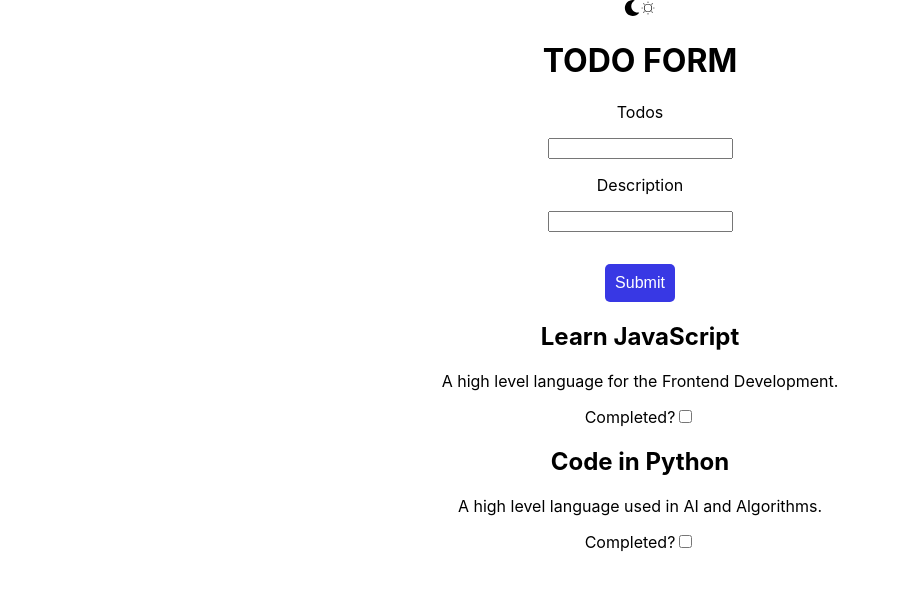
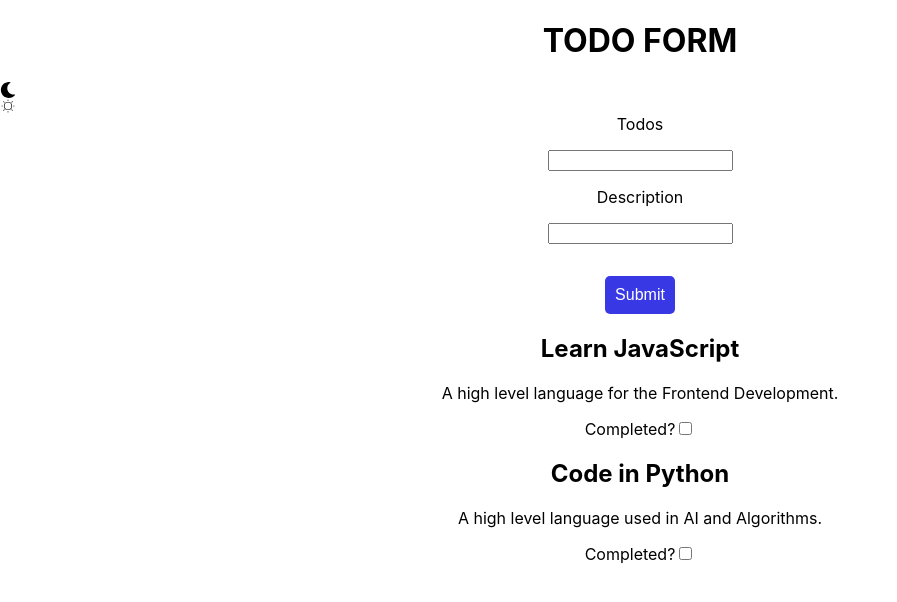
Before and after one commit to Bloom-Sayiorri/to-do-list, a React (Create React App) app: page / in a window 1280 px wide. Shown: the top 602 px of the page, without its empty margins (0-897 px from the left). Built offline with nearby package versions, Linux system fonts and the light colour scheme.

Commit message:
form.css

```diff
--- a/src/App.js
+++ b/src/App.js
@@ -1,17 +1,10 @@
 import './App.css';
 import ToDoList from './components/ToDoList';
 import {todos} from '../src/todos';
-import { FaMoon } from "react-icons/fa";
-import { CiLight } from "react-icons/ci";
 
 function App() {
   return (
     <div className="App">
-      <div>
-        <FaMoon />
-        <CiLight />
-      </div>
-
       <ToDoList todos={todos}/>
     </div>
   );
--- a/src/components/ToDoForm.jsx
+++ b/src/components/ToDoForm.jsx
@@ -1,5 +1,7 @@
 import React from 'react';
 import '../styles/form.css';
+import { FaMoon } from "react-icons/fa";
+import { CiLight } from "react-icons/ci";
 
 function ToDoForm({todos}) {
 
@@ -8,10 +10,14 @@ function ToDoForm({todos}) {
         console.log(e.target.todo.value);
     }
 
-
     return(
         <form onSubmit={handleSubmit}>
-            <h1>TODO FORM</h1>
+            <header className='header'>
+                <h1>TODO FORM</h1>
+                <FaMoon />
+                <CiLight />
+            </header>
+
             <div className='questions'>
                 <label htmlFor='todo' className="todo_label" name="todo">Todos</label>
                 <input>{todos.title}</input>
--- a/src/styles/form.css
+++ b/src/styles/form.css
@@ -1,3 +1,8 @@
+.header {
+    display: flex;
+    flex-direction: column;
+}
+
 .questions {
     display: flex;
     flex-direction: column;
```
